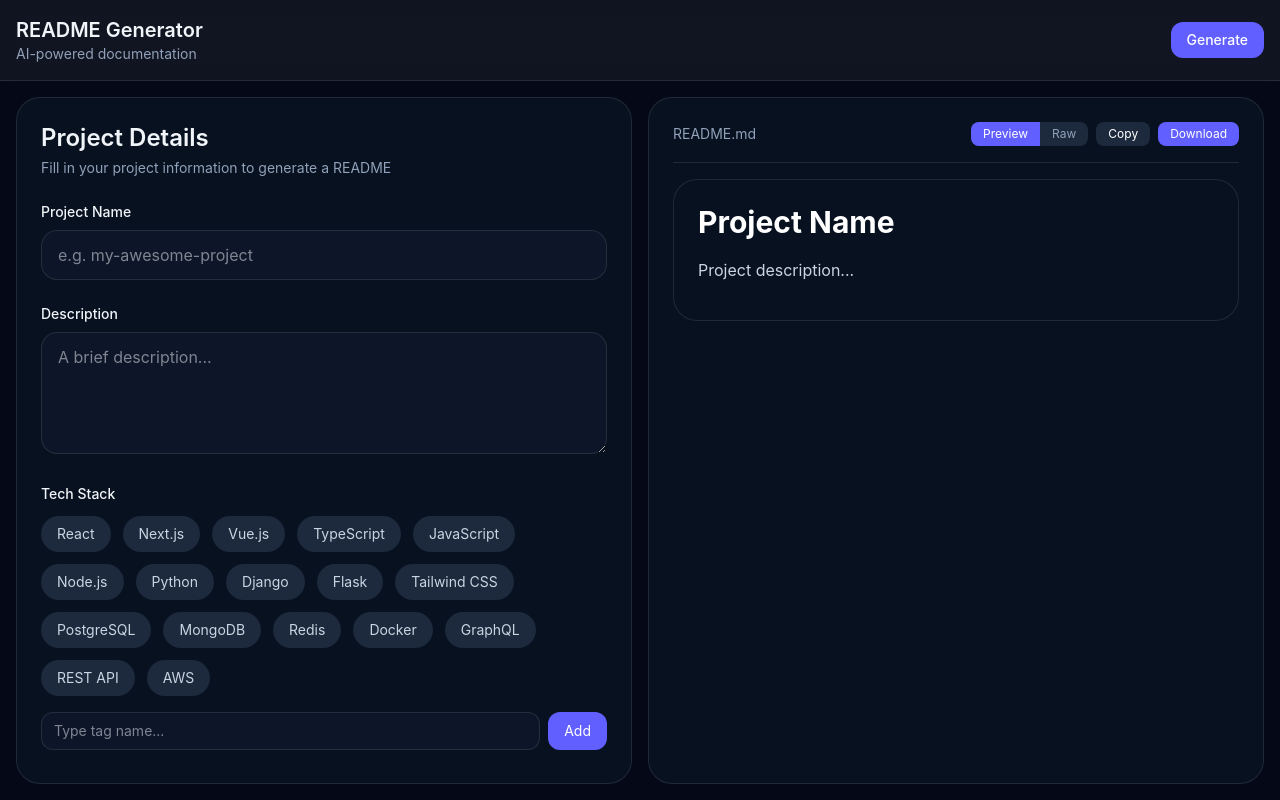
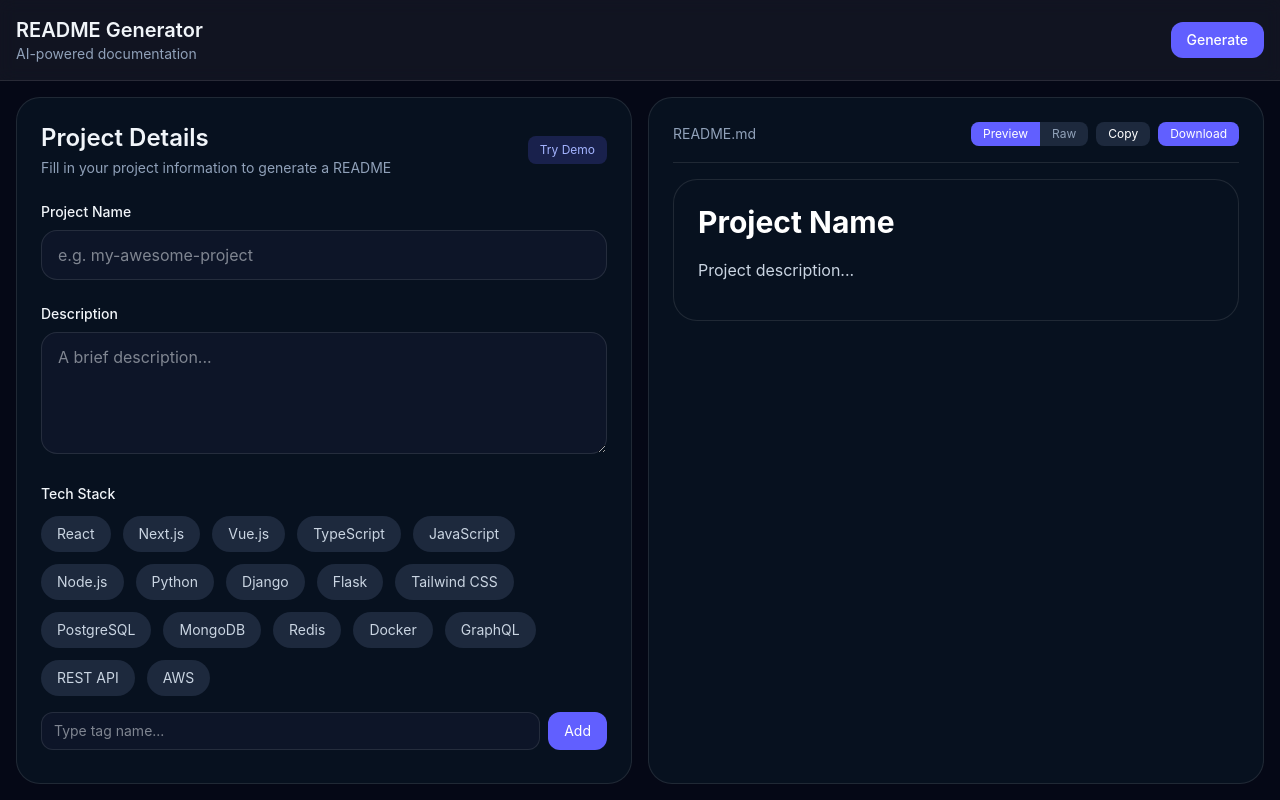
Before and after one commit to Cemrecicek/ai-readme-generator, a React (Vite) app: page / in a window 1280 px wide. Built offline with nearby package versions, Linux system fonts and the light colour scheme.

Commit message:
add demo data and generate functionality to form

```diff
--- a/src/features/generator/GeneratorForm.tsx
+++ b/src/features/generator/GeneratorForm.tsx
@@ -1,5 +1,8 @@
 import { useState } from "react";
 import { TECH_STACK } from "./techStack";
+
+
+
 
 type Props = {
   projectName: string;
@@ -8,6 +11,7 @@ type Props = {
   setDescription: (value: string) => void;
   selectedTags: string[];
   setSelectedTags: React.Dispatch<React.SetStateAction<string[]>>;
+  onGenerate?: () => void;
 };
 
 export default function GeneratorForm({
@@ -17,6 +21,7 @@ export default function GeneratorForm({
   setDescription,
   selectedTags,
   setSelectedTags,
+  onGenerate,
 }: Props) {
   const [customTag, setCustomTag] = useState("");
 
@@ -41,16 +46,42 @@ export default function GeneratorForm({
   const removeTag = (tag: string) => {
     setSelectedTags((prev) => prev.filter((t) => t !== tag));
   };
+  const fillDemoData = () => {
+    setProjectName("Task Manager App");
+
+    setDescription(
+      "A modern task management web application that helps users organize their daily tasks, track progress, and improve productivity. It includes features like task creation, filtering, deadlines, and a clean user interface."
+    );
+
+    setSelectedTags([
+      "React",
+      "TypeScript",
+      "Tailwind CSS",
+      "Node.js",
+    ]);
+  };
 
   return (
     <div className="flex flex-col h-full rounded-3xl border border-white/10 bg-[#07111f] p-6">
 
       {/* TITLE */}
-      <div className="mb-6">
+      <div className="flex justify-between items-center mb-6">
+        <div>
           <h2 className="text-2xl font-semibold">Project Details</h2>
           <p className="text-slate-400 text-sm mt-1">
             Fill in your project information to generate a README
           </p>
+        </div>
+
+        <button
+          onClick={() => {
+            fillDemoData()
+            setTimeout(() => onGenerate?.(), 200);
+          }}
+          className="text-xs px-3 py-1.5 rounded-lg bg-indigo-500/20 text-indigo-300 hover:bg-indigo-500/30 transition whitespace-nowrap self-start md:self-center"
+        >
+          Try Demo
+        </button>
       </div>
 
       {/* FORM */}
@@ -101,8 +132,7 @@ export default function GeneratorForm({
                   onClick={() => toggleTag(tag)}
                   className={`
                     flex items-center gap-2 px-4 py-2 rounded-full text-sm transition
-                    ${
-                      isSelected
+                    ${isSelected
                       ? "bg-indigo-500 text-white"
                       : "bg-slate-800 text-slate-300 hover:bg-slate-700"
                     }
```
Lines whose indentation alone changed are shown as unchanged.
